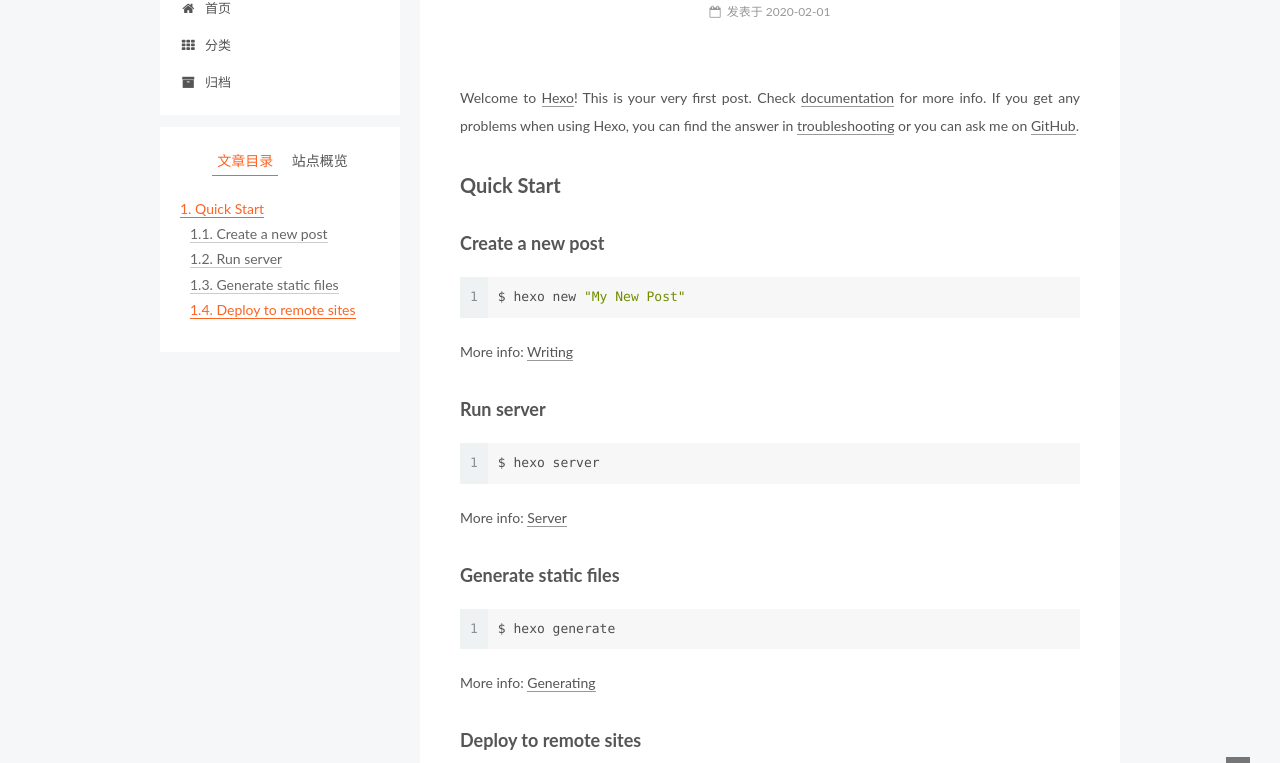
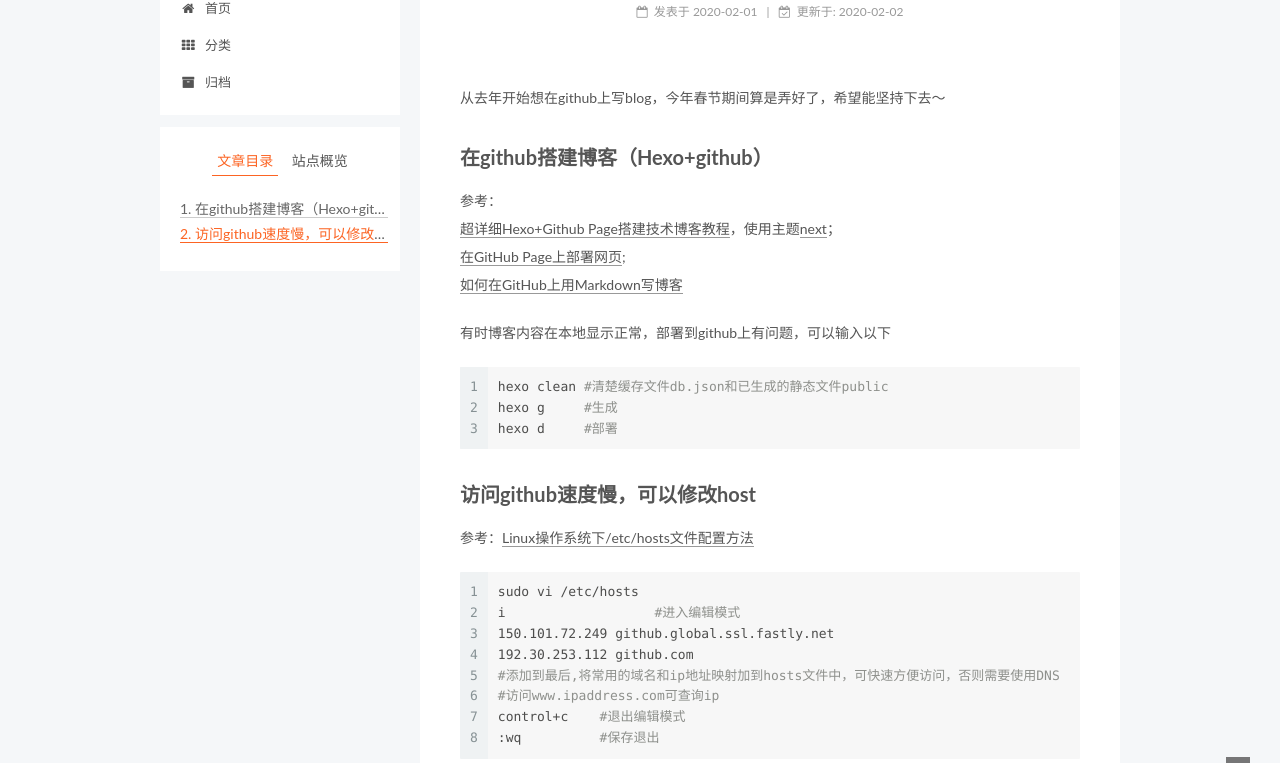
Before and after one commit to dongaluo/dongaluo.github.io, a plain HTML site: page 2020/02/01/hello-world/index.html in a window 1280 px wide. Shown: the part 119-882 px from the top of the page. Drawn offline with Linux system fonts and the light colour scheme.

Commit message:
Site updated: 2020-02-02 19:16:54

```diff
--- a/2020/02/01/hello-world/index.html
+++ b/2020/02/01/hello-world/index.html
@@ -79,14 +79,14 @@
 
 
 
-<meta name="description" content="Welcome to Hexo! This is your very first post. Check documentation for more info. If you get any problems when using Hexo, you can find the answer in troubleshooting or you can ask me on GitHub. Quick">
+<meta name="description" content="从去年开始想在github上写blog，今年春节期间算是弄好了，希望能坚持下去～ 在github搭建博客（Hexo+github）参考：超详细Hexo+Github Page搭建技术博客教程，使用主题next；在GitHub Page上部署网页;如何在GitHub上用Markdown写博客 有时博客内容在本地显示正常，部署到github上有问题，可以输入以下 123hexo clean #清楚缓存">
 <meta property="og:type" content="article">
-<meta property="og:title" content="Hello World">
+<meta property="og:title" content="第一个blog">
 <meta property="og:url" content="http://yoursite.com/2020/02/01/hello-world/index.html">
 <meta property="og:site_name" content="dongaluo">
-<meta property="og:description" content="Welcome to Hexo! This is your very first post. Check documentation for more info. If you get any problems when using Hexo, you can find the answer in troubleshooting or you can ask me on GitHub. Quick">
+<meta property="og:description" content="从去年开始想在github上写blog，今年春节期间算是弄好了，希望能坚持下去～ 在github搭建博客（Hexo+github）参考：超详细Hexo+Github Page搭建技术博客教程，使用主题next；在GitHub Page上部署网页;如何在GitHub上用Markdown写博客 有时博客内容在本地显示正常，部署到github上有问题，可以输入以下 123hexo clean #清楚缓存">
 <meta property="article:published_time" content="2020-02-01T06:30:52.000Z">
-<meta property="article:modified_time" content="2020-02-01T06:30:52.000Z">
+<meta property="article:modified_time" content="2020-02-02T11:08:35.000Z">
 <meta property="article:author" content="dongaluo">
 <meta name="twitter:card" content="summary">
 
@@ -124,7 +124,7 @@
 
 
 
-  <title>Hello World | dongaluo</title>
+  <title>第一个blog | dongaluo</title>
 
 
 
@@ -258,7 +258,7 @@
 
 
 
-          <h1 class="post-title" itemprop="name headline">Hello World</h1>
+          <h1 class="post-title" itemprop="name headline">第一个blog</h1>
 
 
         <div class="post-meta">
@@ -276,7 +276,19 @@
 
 
 
+              <span class="post-meta-divider">|</span>
 
+
+
+              <span class="post-meta-item-icon">
+                <i class="fa fa-calendar-check-o"></i>
+              </span>
+
+                <span class="post-meta-item-text">更新于&#58;</span>
+
+              <time title="更新于" itemprop="dateModified" datetime="2020-02-02T19:08:35+08:00">
+                2020-02-02
+              </time>
 
           </span>
 
@@ -308,19 +320,13 @@
 
 
 
-        <p>Welcome to <a href="https://hexo.io/" target="_blank" rel="noopener">Hexo</a>! This is your very first post. Check <a href="https://hexo.io/docs/" target="_blank" rel="noopener">documentation</a> for more info. If you get any problems when using Hexo, you can find the answer in <a href="https://hexo.io/docs/troubleshooting.html" target="_blank" rel="noopener">troubleshooting</a> or you can ask me on <a href="https://github.com/hexojs/hexo/issues" target="_blank" rel="noopener">GitHub</a>.</p>
-<h2 id="Quick-Start"><a href="#Quick-Start" class="headerlink" title="Quick Start"></a>Quick Start</h2><h3 id="Create-a-new-post"><a href="#Create-a-new-post" class="headerlink" title="Create a new post"></a>Create a new post</h3><figure class="highlight bash"><table><tr><td class="gutter"><pre><span class="line">1</span><br></pre></td><td class="code"><pre><span class="line">$ hexo new <span class="string">"My New Post"</span></span><br></pre></td></tr></table></figure>
+        <p>从去年开始想在github上写blog，今年春节期间算是弄好了，希望能坚持下去～</p>
+<h2 id="在github搭建博客（Hexo-github）"><a href="#在github搭建博客（Hexo-github）" class="headerlink" title="在github搭建博客（Hexo+github）"></a>在github搭建博客（Hexo+github）</h2><p>参考：<br><a href="https://segmentfault.com/a/1190000017986794" target="_blank" rel="noopener">超详细Hexo+Github Page搭建技术博客教程</a>，使用主题<a href="http://theme-next.iissnan.com/getting-started.html" target="_blank" rel="noopener">next</a>；<br><a href="https://www.jianshu.com/p/5f3effb3eaad" target="_blank" rel="noopener">在GitHub Page上部署网页</a>;<br><a href="https://www.jianshu.com/p/eb9af1279499" target="_blank" rel="noopener">如何在GitHub上用Markdown写博客</a></p>
+<p>有时博客内容在本地显示正常，部署到github上有问题，可以输入以下</p>
+<figure class="highlight bash"><table><tr><td class="gutter"><pre><span class="line">1</span><br><span class="line">2</span><br><span class="line">3</span><br></pre></td><td class="code"><pre><span class="line">hexo clean <span class="comment">#清楚缓存文件db.json和已生成的静态文件public</span></span><br><span class="line">hexo g     <span class="comment">#生成</span></span><br><span class="line">hexo d     <span class="comment">#部署</span></span><br></pre></td></tr></table></figure>
 
-<p>More info: <a href="https://hexo.io/docs/writing.html" target="_blank" rel="noopener">Writing</a></p>
-<h3 id="Run-server"><a href="#Run-server" class="headerlink" title="Run server"></a>Run server</h3><figure class="highlight bash"><table><tr><td class="gutter"><pre><span class="line">1</span><br></pre></td><td class="code"><pre><span class="line">$ hexo server</span><br></pre></td></tr></table></figure>
-
-<p>More info: <a href="https://hexo.io/docs/server.html" target="_blank" rel="noopener">Server</a></p>
-<h3 id="Generate-static-files"><a href="#Generate-static-files" class="headerlink" title="Generate static files"></a>Generate static files</h3><figure class="highlight bash"><table><tr><td class="gutter"><pre><span class="line">1</span><br></pre></td><td class="code"><pre><span class="line">$ hexo generate</span><br></pre></td></tr></table></figure>
-
-<p>More info: <a href="https://hexo.io/docs/generating.html" target="_blank" rel="noopener">Generating</a></p>
-<h3 id="Deploy-to-remote-sites"><a href="#Deploy-to-remote-sites" class="headerlink" title="Deploy to remote sites"></a>Deploy to remote sites</h3><figure class="highlight bash"><table><tr><td class="gutter"><pre><span class="line">1</span><br></pre></td><td class="code"><pre><span class="line">$ hexo deploy</span><br></pre></td></tr></table></figure>
-
-<p>More info: <a href="https://hexo.io/docs/one-command-deployment.html" target="_blank" rel="noopener">Deployment</a></p>
+<h2 id="访问github速度慢，可以修改host"><a href="#访问github速度慢，可以修改host" class="headerlink" title="访问github速度慢，可以修改host"></a>访问github速度慢，可以修改host</h2><p>参考：<a href="https://www.cnblogs.com/rinack/p/6861893.html" target="_blank" rel="noopener">Linux操作系统下/etc/hosts文件配置方法</a></p>
+<figure class="highlight bash"><table><tr><td class="gutter"><pre><span class="line">1</span><br><span class="line">2</span><br><span class="line">3</span><br><span class="line">4</span><br><span class="line">5</span><br><span class="line">6</span><br><span class="line">7</span><br><span class="line">8</span><br></pre></td><td class="code"><pre><span class="line">sudo vi /etc/hosts</span><br><span class="line">i                   <span class="comment">#进入编辑模式</span></span><br><span class="line">150.101.72.249 github.global.ssl.fastly.net</span><br><span class="line">192.30.253.112 github.com                     </span><br><span class="line"><span class="comment">#添加到最后,将常用的域名和ip地址映射加到hosts文件中，可快速方便访问，否则需要使用DNS</span></span><br><span class="line"><span class="comment">#访问www.ipaddress.com可查询ip</span></span><br><span class="line">control+c    <span class="comment">#退出编辑模式</span></span><br><span class="line">:wq          <span class="comment">#保存退出</span></span><br></pre></td></tr></table></figure>
 
 
     </div>
@@ -451,7 +457,7 @@
 
 
 
-              <div class="post-toc-content"><ol class="nav"><li class="nav-item nav-level-2"><a class="nav-link" href="#Quick-Start"><span class="nav-number">1.</span> <span class="nav-text">Quick Start</span></a><ol class="nav-child"><li class="nav-item nav-level-3"><a class="nav-link" href="#Create-a-new-post"><span class="nav-number">1.1.</span> <span class="nav-text">Create a new post</span></a></li><li class="nav-item nav-level-3"><a class="nav-link" href="#Run-server"><span class="nav-number">1.2.</span> <span class="nav-text">Run server</span></a></li><li class="nav-item nav-level-3"><a class="nav-link" href="#Generate-static-files"><span class="nav-number">1.3.</span> <span class="nav-text">Generate static files</span></a></li><li class="nav-item nav-level-3"><a class="nav-link" href="#Deploy-to-remote-sites"><span class="nav-number">1.4.</span> <span class="nav-text">Deploy to remote sites</span></a></li></ol></li></ol></div>
+              <div class="post-toc-content"><ol class="nav"><li class="nav-item nav-level-2"><a class="nav-link" href="#在github搭建博客（Hexo-github）"><span class="nav-number">1.</span> <span class="nav-text">在github搭建博客（Hexo+github）</span></a></li><li class="nav-item nav-level-2"><a class="nav-link" href="#访问github速度慢，可以修改host"><span class="nav-number">2.</span> <span class="nav-text">访问github速度慢，可以修改host</span></a></li></ol></div>
 
 
           </div>
--- a/css/main.css
+++ b/css/main.css
@@ -1823,7 +1823,7 @@ pre .javascript .function {
   width: 4px;
   height: 4px;
   border-radius: 50%;
-  background: #abffa4;
+  background: #ff2e41;
 }
 .links-of-blogroll {
   font-size: 13px;
```
Also changed, not shown: archives/2020/02/index.html (+1 -1 lines), archives/2020/index.html (+1 -1 lines), archives/index.html (+1 -1 lines), index.html (+19 -13 lines).
